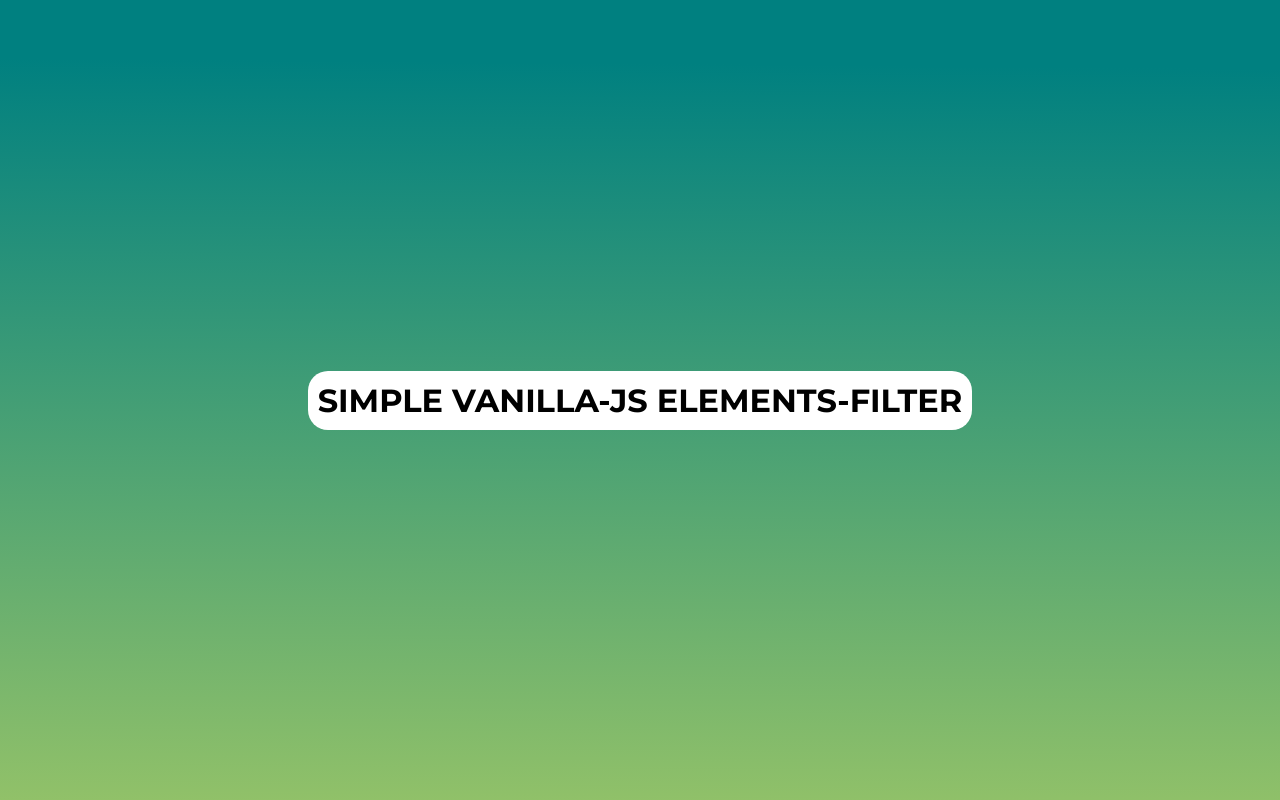
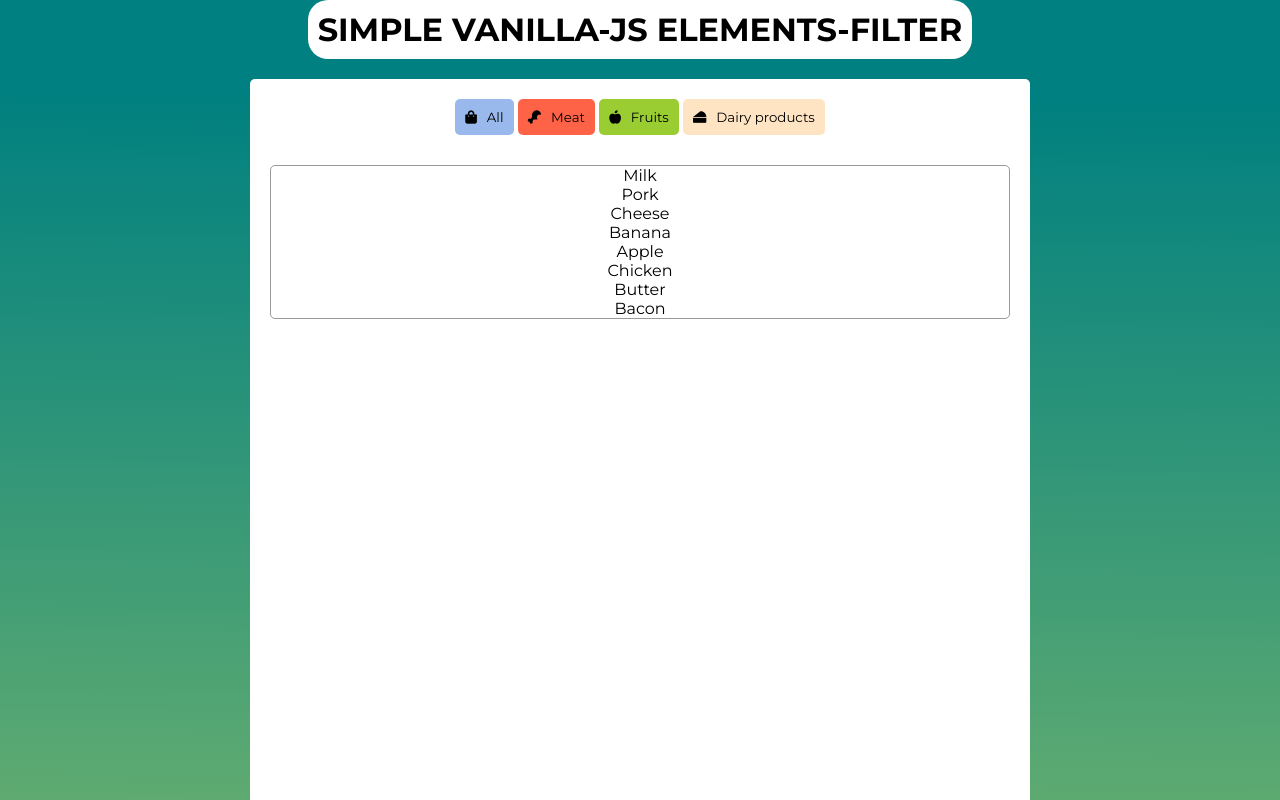
Before and after one commit to oregu1/VanillaJS-elements-filter, a plain HTML site: page index.html in a window 1280 px wide. Shown: the top 800 px of the page. Drawn offline with Linux system fonts and the light colour scheme.

Commit message:
Added some content and styles

```diff
--- a/index.html
+++ b/index.html
@@ -7,10 +7,34 @@
     <link rel="preconnect" href="https://fonts.googleapis.com">
     <link rel="preconnect" href="https://fonts.gstatic.com" crossorigin>
     <link href="https://fonts.googleapis.com/css2?family=Montserrat:wght@400;700&display=swap" rel="stylesheet">
-    <link rel="stylesheet" type  = "text/css" href="style.css" >
+    <link rel="stylesheet" href="https://use.fontawesome.com/releases/v5.15.4/css/all.css" integrity="sha384-DyZ88mC6Up2uqS4h/KRgHuoeGwBcD4Ng9SiP4dIRy0EXTlnuz47vAwmeGwVChigm" crossorigin="anonymous">
+    <link rel="stylesheet" href="style.css" >
 </head>
 <body>
     <h1>Simple vanilla-js elements-filter</h1>
+    <!-- Filter-wrapper -->
+    <div class="wrapper">
+        <!-- Buttons-block -->
+        <div class="buttons-block">
+            <button type="button" data-cat="all" class="caterory-btn all"><i class="fas fa-shopping-bag"></i>All</button>
+            <button type="button" data-cat="meat" class="caterory-btn meat"><i class="fas fa-drumstick-bite"></i>Meat</button>
+            <button type="button" data-cat="fruits" class="caterory-btn fruits"><i class="fas fa-apple-alt"></i>Fruits</button>
+            <button type="button" data-cat="dairy-products" class="caterory-btn dairy-products"><i class="fas fa-cheese"></i>Dairy products</button>
+        </div>
+        <!-- Category-block -->
+        <div class="categories-block">
+            <ul class="category-list">
+                <li class="category-item milk">Milk</li>
+                <li class="category-item meat">Pork</li>
+                <li class="category-item milk">Cheese</li>
+                <li class="category-item fruit">Banana</li>
+                <li class="category-item fruit">Apple</li>
+                <li class="category-item meat">Chicken</li>
+                <li class="category-item milk">Butter</li>
+                <li class="category-item meat">Bacon</li>
+            </ul>
+        </div>
+    </div>
     <script src="app.js"></script>
 </body>
 </html>
--- a/style.css
+++ b/style.css
@@ -8,6 +8,7 @@ body {
     display: flex;
     align-items: center;
     justify-content: center;
+    flex-direction: column;
     min-height: 100vh;
     background-image: linear-gradient( 180.5deg,  rgba(0,128,128,1) 8.5%, rgba(174,206,100,1) 118.2% );
 }
@@ -18,3 +19,50 @@ h1 {
     border-radius: 20px;
     background-color: #fff;
 }
+
+.wrapper {
+    display: flex;
+    flex-direction: column;
+    margin-top: 20px;
+    background-color: #fff;
+    padding: 20px;
+    max-width: 780px;
+    width: 100%;
+    height: 1100px;
+    border-radius: 5px;
+    text-align: center;
+}
+/* Buttons-block */
+.caterory-btn {
+    padding: 10px;
+    cursor: pointer;
+    transition: all .3s linear;
+    outline: none;
+    border: none;
+    border-radius: 5px;
+}
+.caterory-btn i {
+    margin-right: 10px;
+}
+.caterory-btn.all {
+    background-color: rgb(153, 185, 236);
+}
+.caterory-btn.meat {
+    background-color: tomato;
+}
+.caterory-btn.fruits {
+    background-color: yellowgreen;
+}
+.caterory-btn.dairy-products {
+    background-color: bisque;
+}
+
+/* Category-block */
+.categories-block {
+    margin-top: 30px;
+}
+.category-list {
+    list-style: none;
+    border: 1px solid #999;
+    border-radius: 5px;
+}
```
